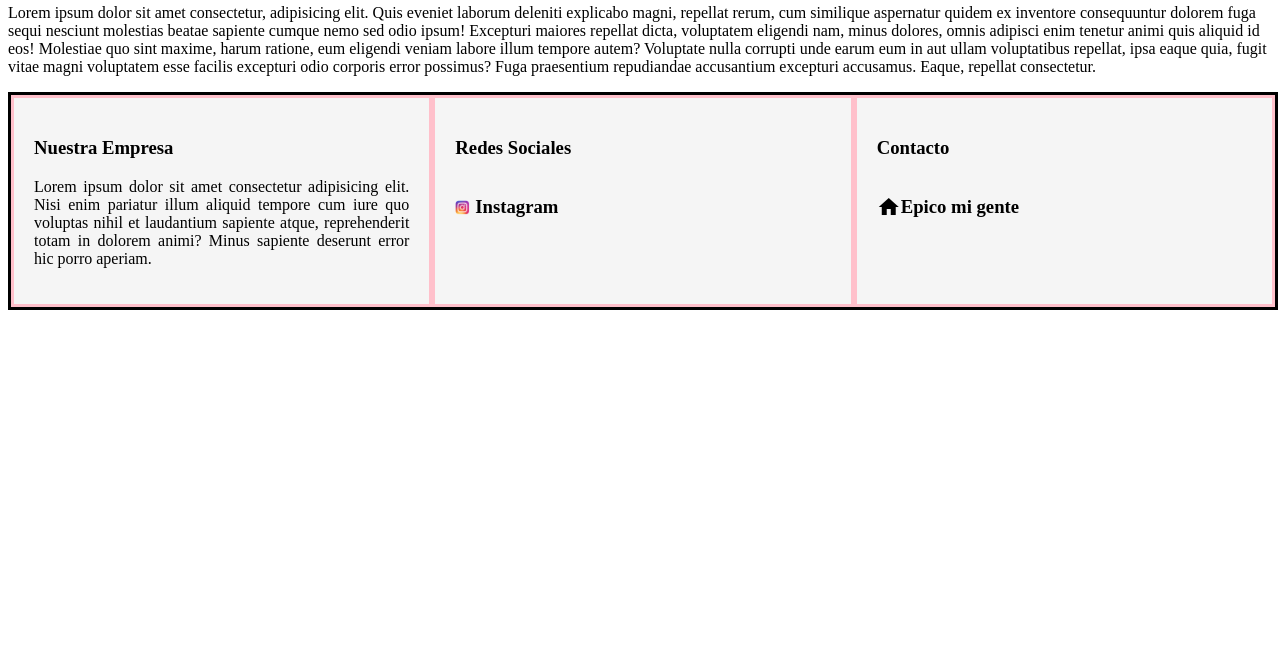
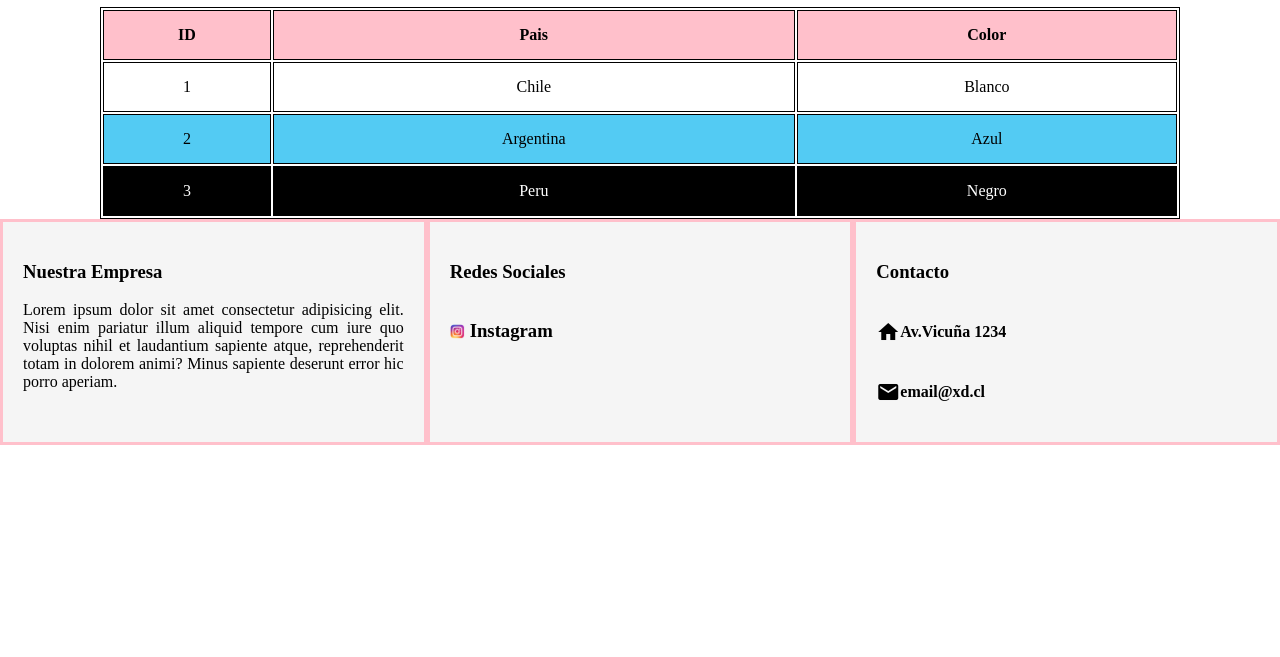
Before and after one commit to Amaro-DVQ/wiweb, a plain HTML site: page Nosotros.html in a window 1280 px wide. Shown: the part 143-800 px from the top of the page. Drawn offline with Linux system fonts and the light colour scheme.

Commit message:
20032023

```diff
--- a/Nosotros.html
+++ b/Nosotros.html
@@ -31,22 +31,49 @@
 </header>
 
 <body>
-    <h1>Index</h1>
-    <p>Lorem ipsum dolor sit amet consectetur, adipisicing elit. Quis eveniet laborum deleniti explicabo magni, repellat rerum, cum similique aspernatur quidem ex inventore consequuntur dolorem fuga sequi nesciunt molestias beatae sapiente cumque nemo sed odio ipsum! Excepturi maiores repellat dicta, voluptatem eligendi nam, minus dolores, omnis adipisci enim tenetur animi quis aliquid id eos! Molestiae quo sint maxime, harum ratione, eum eligendi veniam labore illum tempore autem? Voluptate nulla corrupti unde earum eum in aut ullam voluptatibus repellat, ipsa eaque quia, fugit vitae magni voluptatem esse facilis excepturi odio corporis error possimus? Fuga praesentium repudiandae accusantium excepturi accusamus. Eaque, repellat consectetur.</p>
+    <div class="contenedorPagina">
+        <h1>Nosotros</h1>
+
+        <table>
+            <tr class="titulos">
+                <th>ID</th>
+                <th>Pais</th>
+                <th>Color</th>
+            </tr>
+            <thead>
+
+            </thead>
+            <tbody>
+                <tr class="data1">
+                    <td>1</td>
+                    <td>Chile</td>
+                    <td>Blanco</td>
+                </tr>
+                <tr class="data2">
+                    <td>2</td>
+                    <td>Argentina</td>
+                    <td>Azul</td>
+                </tr>
+                <tr class="data3">
+                    <td>3</td>
+                    <td>Peru</td>
+                    <td>Negro</td>
+                </tr>
+            </tbody>
+        </table>
+
+    </div>
 </body>
 <footer>
     <div class="contenedorFooter">
     <!-- contenedor1 -->
         <div class="boxFooter">
-
             <h3>Nuestra Empresa</h3 >
             <p>Lorem ipsum dolor sit amet consectetur adipisicing elit. Nisi enim pariatur illum aliquid tempore cum iure quo voluptas nihil et laudantium sapiente atque, reprehenderit totam in dolorem animi? Minus sapiente deserunt error hic porro aperiam.</p>
-
         </div>
     <!-- contenedor 2 -->
         <div class="boxFooter">
             <h3>Redes Sociales</h3>
-
             <!-- contenedor de los boxItems -->
             <div class="boxItems">
                 <img src="img/igcolor.png" alt="">
@@ -61,7 +88,11 @@
             <!-- miniBox -->
             <div class="miniBox">
                 <i class="material-icons">home</i>
-                <h3>Epico mi gente</h3>
+                <h4>Av.Vicuña 1234</h4>
+            </div>
+            <div class="miniBox">
+                <i class="material-icons">email</i>
+                <h4>email@xd.cl</h4>
             </div>
         </div>
     </div>
--- a/css/style.css
+++ b/css/style.css
@@ -3,12 +3,25 @@
     flex-direction: row;
     justify-content: end;
     color: black;
+    background-color: pink;
+    height: 70px;
+    align-items: center;
 }
 .contenedorHead h3{
     padding-left: 12px;
+    padding-right: 12px;
 }
 .contenedorHead h3:hover{
     color: aqua;
+}
+
+body{
+    padding: 0;
+    margin: 0;
+}
+.contenedorPagina{
+    padding-left: 100px;
+    padding-right: 100px;
 }
 
 a{
@@ -18,7 +31,7 @@ a{
 
 .contenedorFooter{
     width: 100%;
-    border: solid black;
+    border: pink;
     background-color: whitesmoke;
     display: flex;
     flex-direction: row;
@@ -51,3 +64,28 @@ a{
     flex-direction: row;
     align-items: center;
 }
+table{
+    width: 100%;
+}
+table,th,td{
+    border: 1px solid black;
+    text-align: center;
+}
+.titulos{
+    background-color: pink;
+    height: 50px;
+}
+.data1{
+    background-color: white;
+    height: 50px;
+}
+
+.data2{
+    background-color: rgb(83, 203, 243);
+    height: 50px;
+}
+.data3{
+    background-color: black;
+    color: white;
+    height: 50px;
+}
```
Also changed, not shown: index.html (+24 -6 lines), productos.html (+8 -6 lines), servicios.html (+9 -7 lines).
